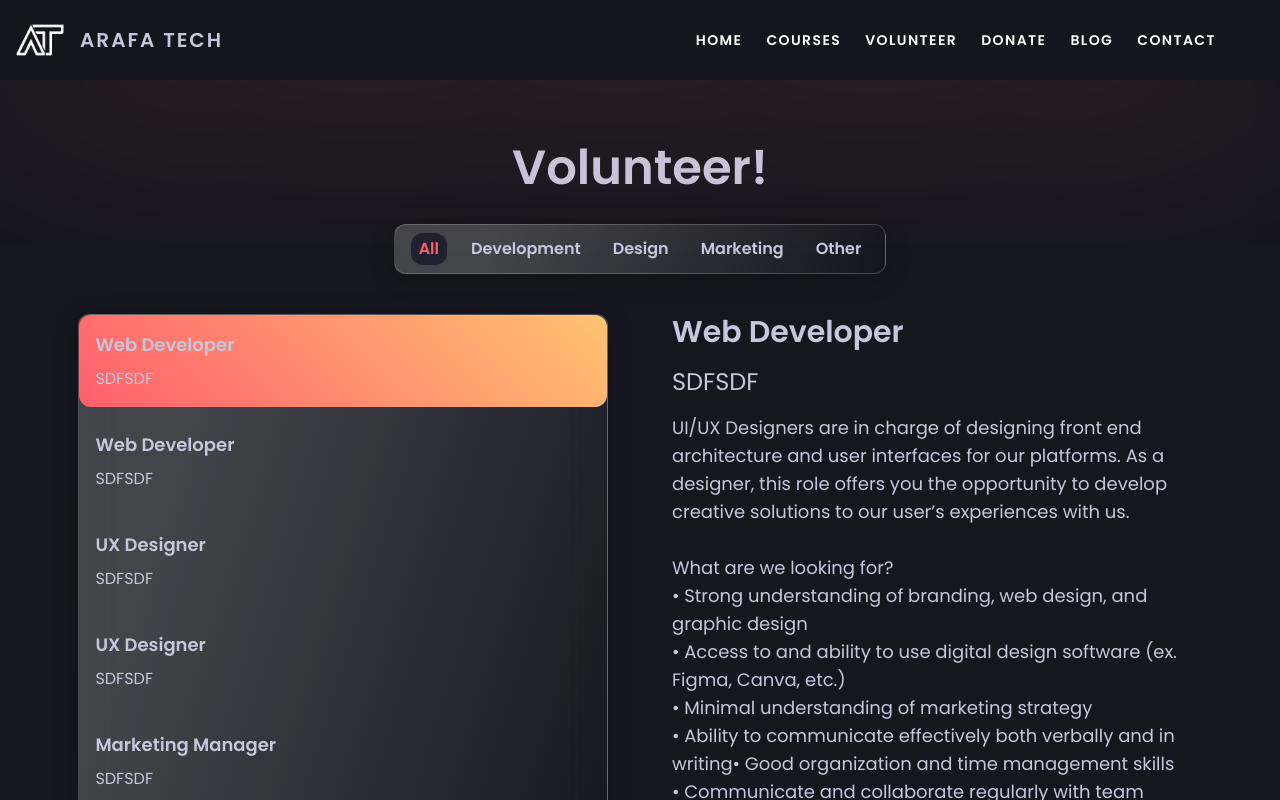
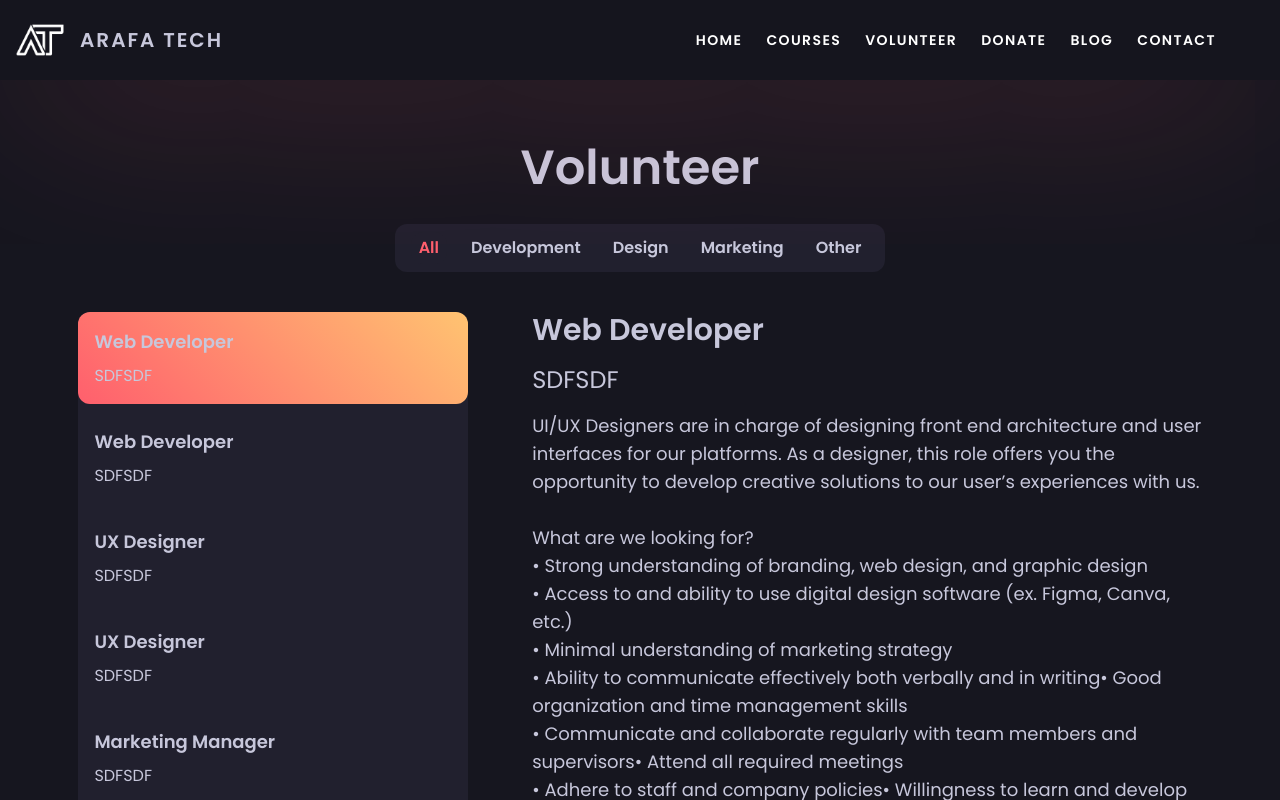
Before and after one commit to Arafa-Tech-Foundation/Website-Frontend, a Next.js app: page /volunteer in a window 1280 px wide. Shown: the top 800 px of the page. Built offline with nearby package versions, Linux system fonts and the light colour scheme.

Commit message:
:recycle: Volunteer page refactor

```diff
--- a/src/pages/volunteer.tsx
+++ b/src/pages/volunteer.tsx
@@ -18,10 +18,25 @@ export default function Volunteer() {
 			<NextSeo title="Volunteer" />
 			<HomeLayout>
 				<Section>
-					<h1 className="h0 font-semibold text-center mb-8">
-						Volunteer!
-					</h1>
-					<div className="flex rounded-xl mb-10 items-center gap-4 justify-center background-glass w-fit px-4 py-2 mx-auto">
+					<div className="w-[90%] max-w-[900px] mx-auto mb-8">
+						<h1 className="h0 font-semibold text-center mb-8">
+							Volunteer
+						</h1>
+						{/* <p className="h5">
+							At Arafa Tech, we are dedicated to providing coding
+							education and mentorship to underprivileged
+							students, empowering them with technical skills for
+							the future. Our work is made possible through the
+							tireless efforts of our passionate volunteers who
+							generously donate their time, skills, and energy to
+							support our cause. By becoming a volunteer with
+							Arafa Tech, you have the opportunity to join a
+							hardworking team of like minded individuals who are
+							passionate about making a difference in the lives of
+							students.
+						</p> */}
+					</div>
+					<div className="flex rounded-xl mb-10 items-center gap-4 justify-center bg-neutral w-fit px-4 py-2 mx-auto">
 						{filters.map((f) => (
 							<button
 								key={f}
@@ -36,8 +51,8 @@ export default function Volunteer() {
 							</button>
 						))}
 					</div>
-					<div className="grid grid-cols-1 md:grid-cols-2 gap-16 w-[90%] max-w-[1200px] mx-auto">
-						<div className="background-glass rounded-xl space-y-2 whitespace-pre-wrap h-fit">
+					<div className="flex flex-col md:flex-row gap-16 w-[90%] max-w-[1200px] mx-auto">
+						<div className="w-full md:max-w-[400px] bg-neutral rounded-xl space-y-2 whitespace-pre-wrap h-fit">
 							{filteredJobs.map((j, i) => (
 								<button
 									key={j.title + i}
```
